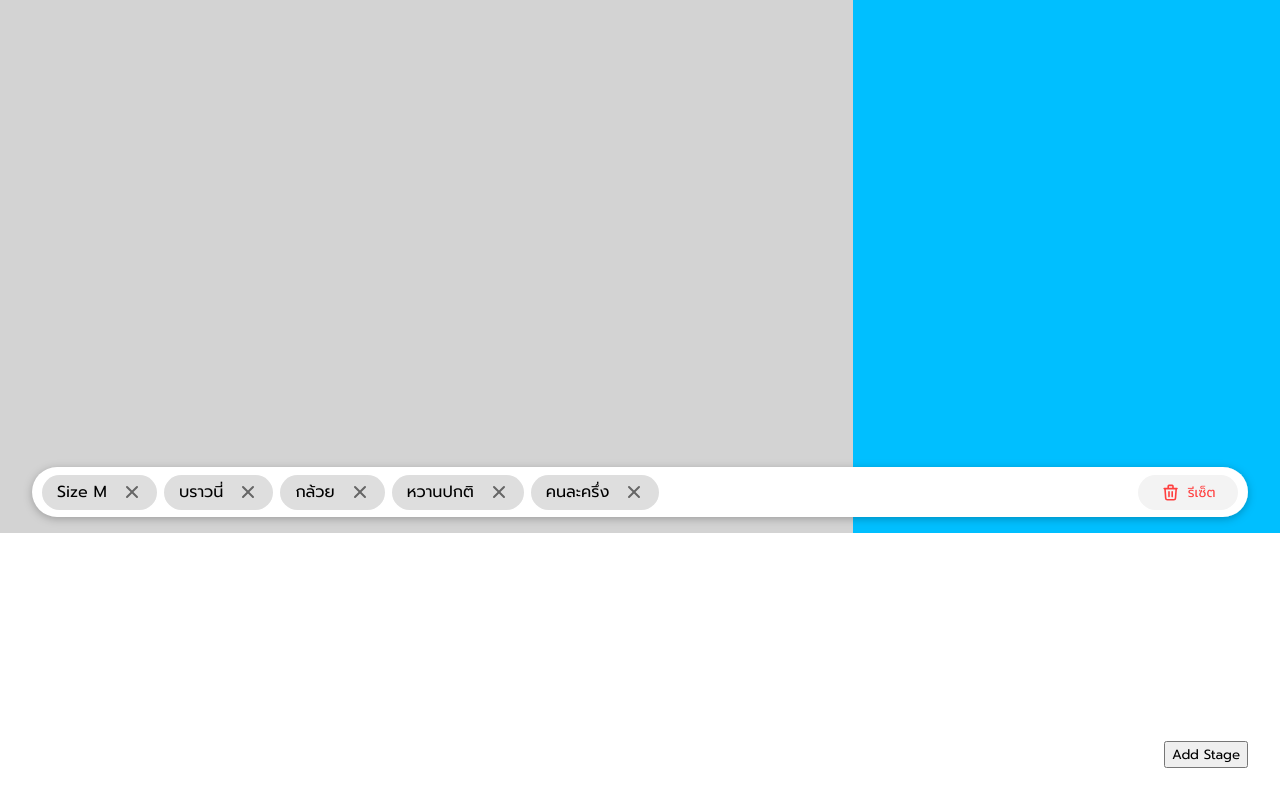
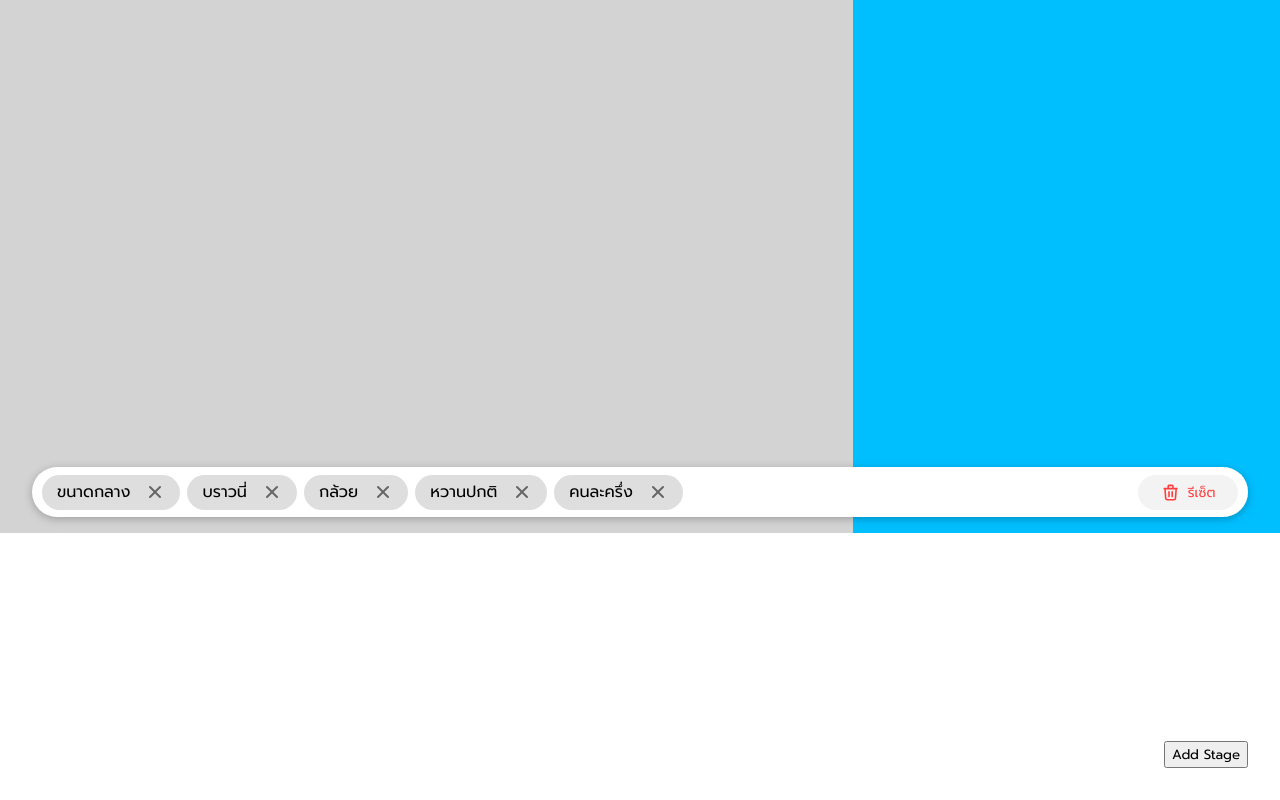
Before and after one commit to noppanat1997/momilk-toc, a React (Create React App) app: page / in a window 1280 px wide. Built offline with nearby package versions, Linux system fonts and the light colour scheme.

Commit message:
fix some issue

```diff
--- a/src/App.jsx
+++ b/src/App.jsx
@@ -4,7 +4,7 @@ import "./App.scoped.css";
 
 function App() {
   const [input, setInput] = useState([
-    { id: 1, text: "Size M" },
+    { id: 1, text: "ขนาดกลาง" },
     { id: 2, text: "บราวนี่" },
     { id: 3, text: "กล้วย" },
     { id: 4, text: "หวานปกติ" },
--- a/src/components/InputTape/InputTape.scoped.css
+++ b/src/components/InputTape/InputTape.scoped.css
@@ -57,7 +57,7 @@
   height: 1.25rem;
   color: #666666;
   border: none;
-  padding-left: 15px;
+  margin-left: 15px;
   cursor: pointer;
   transition: all ease-in-out 150ms;
 }
```
